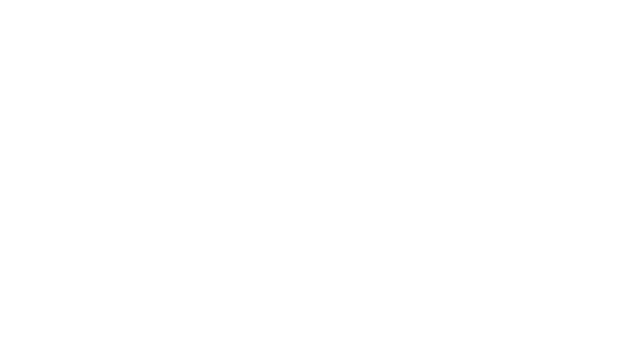
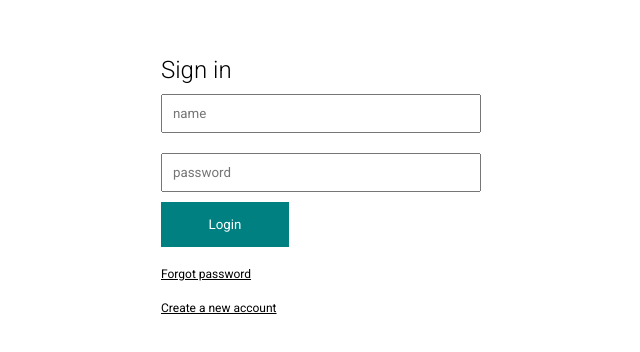
Before and after one commit to maxxam123/ec-app2, a React (Create React App) app: page /login in a window 1280 px wide. Shown: the part 210-562 px from the top of the page, without its empty margins (319-959 px from the left). Built offline with nearby package versions, Linux system fonts and the light colour scheme; a web font is replaced by a local one.

Commit message:
pages added Login.jsx, apiCalls.js modified, components added Navbar.jsx, tested Login and Badge

```diff
--- a/src/App.jsx
+++ b/src/App.jsx
@@ -7,19 +7,24 @@
 } from 'react-router-dom';
 import ProductList from './pages/ProductList';
 import Product from './pages/Product';
+import { useSelector } from 'react-redux';
+import Login from './pages/Login';
 
 function App() {
+  const user = useSelector((state) => state.user.currentUser);
+
   return (
     <Router>
       <Switch>
+        <Route path="/login">{user ? <Redirect to="/" /> : <Login />}</Route>
         <Route exact path="/">
-          <Home />
+          {user ? <Home /> : <Redirect to="/login" />}
         </Route>
         <Route path="/products/:category">
-          <ProductList />
+          {user ? <ProductList /> : <Redirect to="/login" />}
         </Route>
         <Route path="/product/:id">
-          <Product />
+          {user ? <Product /> : <Redirect to="/login" />}
         </Route>
       </Switch>
     </Router>
--- /dev/null
+++ b/src/components/Navbar.jsx
@@ -0,0 +1,110 @@
+import { Badge } from '@material-ui/core';
+import { Search, ShoppingCartOutlined } from '@material-ui/icons';
+import React from 'react';
+import { useSelector } from 'react-redux';
+import { Link } from 'react-router-dom';
+import styled from 'styled-components';
+import { useDispatch } from 'react-redux';
+import { logout, logpro } from '../redux/apiCalls';
+
+const Container = styled.div`
+  height: 60px;
+`;
+
+const Wrapper = styled.div`
+  padding: 10px 20px;
+  display: flex;
+  justify-content: space-between;
+  align-items: center;
+`;
+
+const Left = styled.div`
+  flex: 1;
+  display: flex;
+  align-items: center;
+`;
+
+const Language = styled.span`
+  font-size: 14px;
+  cursor: pointer;
+`;
+
+const SearchContainer = styled.div`
+  border: 0.5px solid lightgray;
+  display: flex;
+  align-items: center;
+  margin-left: 25px;
+  padding: 5px;
+`;
+
+const Input = styled.input`
+  border: none;
+`;
+
+const Center = styled.div`
+  flex: 1;
+  text-align: center;
+`;
+
+const Logo = styled.h1`
+  font-weight: bold;
+`;
+
+const Right = styled.div`
+  flex: 1;
+  display: flex;
+  align-items: center;
+  justify-content: flex-end;
+`;
+
+const MenuItem = styled.div`
+  font-size: 14px;
+  cursor: pointer;
+  margin-left: 25px;
+`;
+
+const Navbar = () => {
+  const quantity = useSelector((state) => state.cart).quantity;
+  console.log(quantity);
+
+  const dispatch = useDispatch();
+
+  const handleClick = (e) => {
+    e.preventDefault();
+    logout(dispatch);
+    logpro(dispatch);
+  };
+
+  return (
+    <Container>
+      <Wrapper>
+        <Left>
+          <Language>EN</Language>
+          <SearchContainer>
+            <Input />
+            <Search style={{ color: 'gray', fontSize: 16 }} />
+          </SearchContainer>
+        </Left>
+        <Center>
+          <Logo>Lama.</Logo>
+        </Center>
+        <Right>
+          <MenuItem>Register</MenuItem>
+          <MenuItem>Sign in</MenuItem>
+          <button style={{ padding: 10, width: 100 }} onClick={handleClick}>
+            Logout
+          </button>
+          <Link to="/cart">
+            <MenuItem>
+              <Badge badgeContent={quantity} color="primary">
+                <ShoppingCartOutlined />
+              </Badge>
+            </MenuItem>
+          </Link>
+        </Right>
+      </Wrapper>
+    </Container>
+  );
+};
+
+export default Navbar;
--- a/src/pages/Home.jsx
+++ b/src/pages/Home.jsx
@@ -2,7 +2,7 @@
 // import Announcement from '../components/Announcement';
 import Categories from '../components/Categories';
 // import Footer from '../components/Footer';
-// import Navbar from '../components/Navbar';
+import Navbar from '../components/Navbar';
 // import NewsLetter from '../components/NewsLetter';
 // import Products from '../components/Products';
 // import Slider from '../components/Slider';
@@ -11,7 +11,7 @@
   return (
     <div>
       {/* <Announcement /> */}
-      {/* <Navbar /> */}
+      <Navbar />
       {/* <Slider /> */}
       <Categories />
       {/* <Products /> */}
--- /dev/null
+++ b/src/pages/Login.jsx
@@ -0,0 +1,86 @@
+import { useState } from 'react';
+import styled from 'styled-components';
+import { login } from '../redux/apiCalls';
+import { useDispatch } from 'react-redux';
+
+const Container = styled.div`
+  width: 100vw;
+  height: 100vh;
+  display: flex;
+  align-items: center;
+  justify-content: center;
+`;
+
+const Wrapper = styled.div`
+  padding: 20px;
+  width: 25%;
+  background-color: white;
+`;
+
+const Title = styled.h1`
+  font-size: 24px;
+  font-weight: 300;
+`;
+
+const Form = styled.form`
+  display: flex;
+  flex-direction: column;
+`;
+
+const Input = styled.input`
+  flex: 1;
+  min-width: 40%;
+  margin: 10px 0px;
+  padding: 10px;
+`;
+
+const Button = styled.button`
+  width: 40%;
+  border: none;
+  padding: 15px 20px;
+  background-color: teal;
+  color: white;
+  cursor: pointer;
+  margin-bottom: 10px;
+`;
+
+const Link = styled.a`
+  margin: 10px 0px;
+  font-size: 12px;
+  text-decoration: underline;
+  cursor: pointer;
+`;
+
+const Login = () => {
+  const [username, setUsername] = useState('');
+  const [password, setPassword] = useState('');
+  const dispatch = useDispatch();
+
+  const handleClick = (e) => {
+    e.preventDefault();
+    login(dispatch, { username, password });
+  };
+
+  return (
+    <Container>
+      <Wrapper>
+        <Title>Sign in</Title>
+        <Form>
+          <Input
+            placeholder="name"
+            onChange={(e) => setUsername(e.target.value)}
+          />
+          <Input
+            placeholder="password"
+            onChange={(e) => setPassword(e.target.value)}
+          />
+          <Button onClick={handleClick}>Login</Button>
+          <Link>Forgot password</Link>
+          <Link>Create a new account</Link>
+        </Form>
+      </Wrapper>
+    </Container>
+  );
+};
+
+export default Login;
--- a/src/pages/Product.jsx
+++ b/src/pages/Product.jsx
@@ -5,7 +5,7 @@
 import styled from 'styled-components';
 // import Announcement from '../components/Announcement';
 // import Footer from '../components/Footer';
-// import Navbar from '../components/Navbar';
+import Navbar from '../components/Navbar';
 // import NewsLetter from '../components/NewsLetter';
 // import { publicRequest } from '../requestMethod';
 import { addProduct } from '../redux/cartRedux';
@@ -147,7 +147,7 @@
 
   return (
     <Container>
-      {/* <Navbar /> */}
+      <Navbar />
       {/* <Announcement /> */}
       <Wrapper>
         <ImgContainer>
--- a/src/pages/ProductList.jsx
+++ b/src/pages/ProductList.jsx
@@ -3,7 +3,7 @@
 import styled from 'styled-components';
 // import Announcement from '../components/Announcement';
 // import Footer from '../components/Footer';
-// import Navbar from '../components/Navbar';
+import Navbar from '../components/Navbar';
 // import NewsLetter from '../components/NewsLetter';
 import Products from '../components/Products';
 
@@ -54,7 +54,7 @@
 
   return (
     <Container>
-      {/* <Navbar /> */}
+      <Navbar />
       {/* <Announcement /> */}
       <Title>Dresses</Title>
       <FilterContainer>
--- a/src/redux/apiCalls.js
+++ b/src/redux/apiCalls.js
@@ -1,4 +1,5 @@
-import { publicRequest } from '../requestMethod';
+// import { publicRequest } from '../requestMethod';
+import axios from 'axios';
 import {
   loginFailure,
   loginStart,
@@ -10,7 +11,7 @@
 export const login = async (dispatch, user) => {
   dispatch(loginStart());
   try {
-    const res = await publicRequest.post('/auth/login', user);
+    const res = await axios.post('http://localhost:5000/api/auth/login', user);
     dispatch(loginSuccess(res.data));
   } catch (err) {
     dispatch(loginFailure());
```
